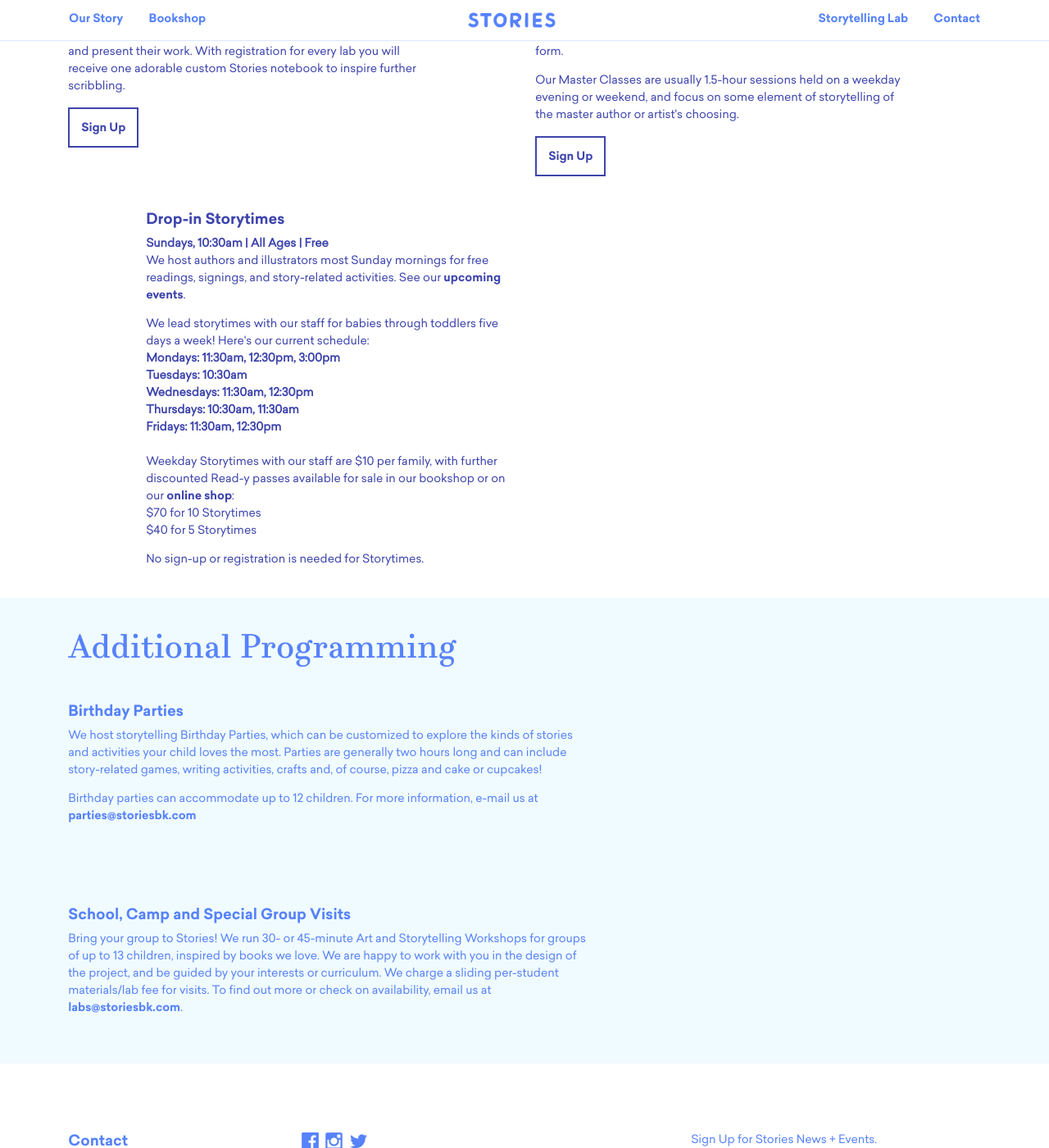
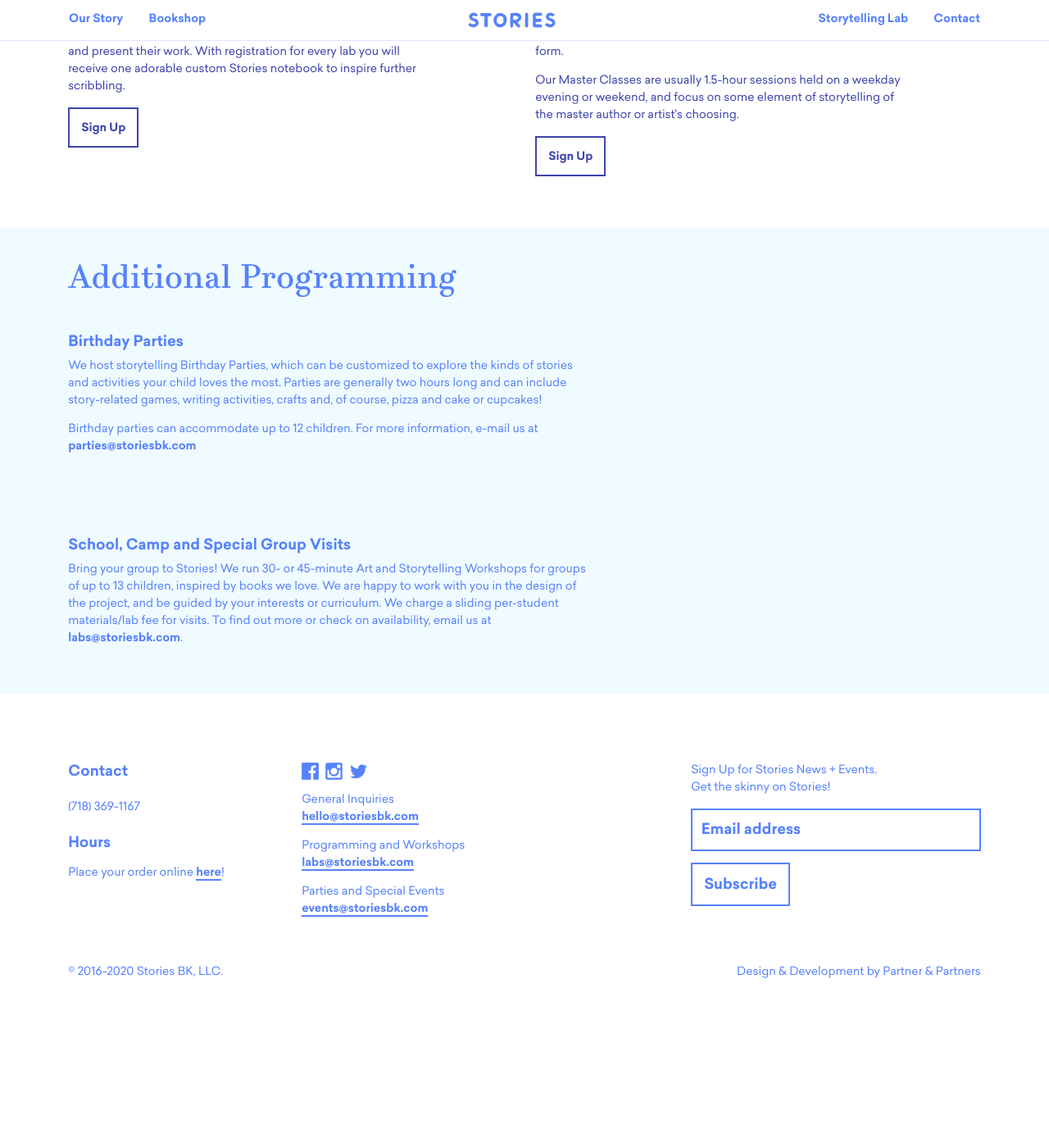
Before and after one commit to storiesbk/storiesbk.github.io, a Jekyll site: the page built from storytelling-lab.markdown, in a window 1280 px wide and 1400 px high, scrolled down 1284 px. Shown: the whole window at 82% size. Built offline with Jekyll 4.4.1, drawn with Linux system fonts in a browser that asks for light colours; nearby versions of some CDN libraries; some web fonts are replaced; after the commit the page ends 2495 px from its top, so only the background shows below that; some of the changed text lies outside the part shown.

Commit message:
Updated Storytelling Lab and 1 other file

```diff
--- a/_layouts/default.html
+++ b/_layouts/default.html
@@ -48,8 +48,6 @@
             <div class="col-xs-12 col-sm-6 col-md-3">
               <h6 class="m-b-2">Contact</h6>
               <div class="m-b-2"><a class="footer-text" href="tel:718-369-1167">(718) 369-1167</a></div>
-              <address>458 Bergen St</br>Brooklyn, NY 11217</address>
-              <a href="https://goo.gl/maps/y2gtACN51G62" target="_blank">View Map</a>
 
               <h6 id="Hours" class="m-t-2">Hours</h6>
               <p class="footer-text">
--- a/storytelling-lab.markdown
+++ b/storytelling-lab.markdown
@@ -53,22 +53,6 @@ layout: default
 			<a href="https://shop.storiesbk.com/shop/storytelling-lab-programs/55" class="btn btn-primary-outline">Sign Up</a>
 		</div>
 	</div>
-	<div class="row color-dark-blue">
-		<div class="col-xs-12 col-md-5 col-lg-5 col-md-offset-1 col-lg-offset-1">
-			<h6 class="section-header">Drop-in Storytimes</h6>
-			<p class="small-body"><b>Sundays, 10:30am | All Ages | Free</b><br>We host authors and illustrators most Sunday mornings for free readings, signings, and story-related activities. See our <a href="{{ site.url }}/bookshop/#Events">upcoming events</a>.</p>
-			<p class="small-body">We lead storytimes with our staff for babies through toddlers five days a week! Here's our current schedule:<br>
-					<b>Mondays: 11:30am, 12:30pm, 3:00pm<br>
-						 Tuesdays: 10:30am<br>
-						 Wednesdays: 11:30am, 12:30pm<br>
-						 Thursdays: 10:30am, 11:30am<br>
-						 Fridays: 11:30am, 12:30pm<br></b>
-				<br>Weekday Storytimes with our staff are $10 per family, with further discounted Read-y passes available for sale in our bookshop or on our <a href="https://shop.storiesbk.com/shop/storytime-passes/5" target="_blank">online shop</a>:<br>
-						   $70 for 10 Storytimes<br>
-					     $40 for 5 Storytimes</p>
-			<p class="small-body">No sign-up or registration is needed for Storytimes.</p>
-		</div>
-	</div>
 </div>
 
 <div class="wrapper bg-gray p-y-3">
```
